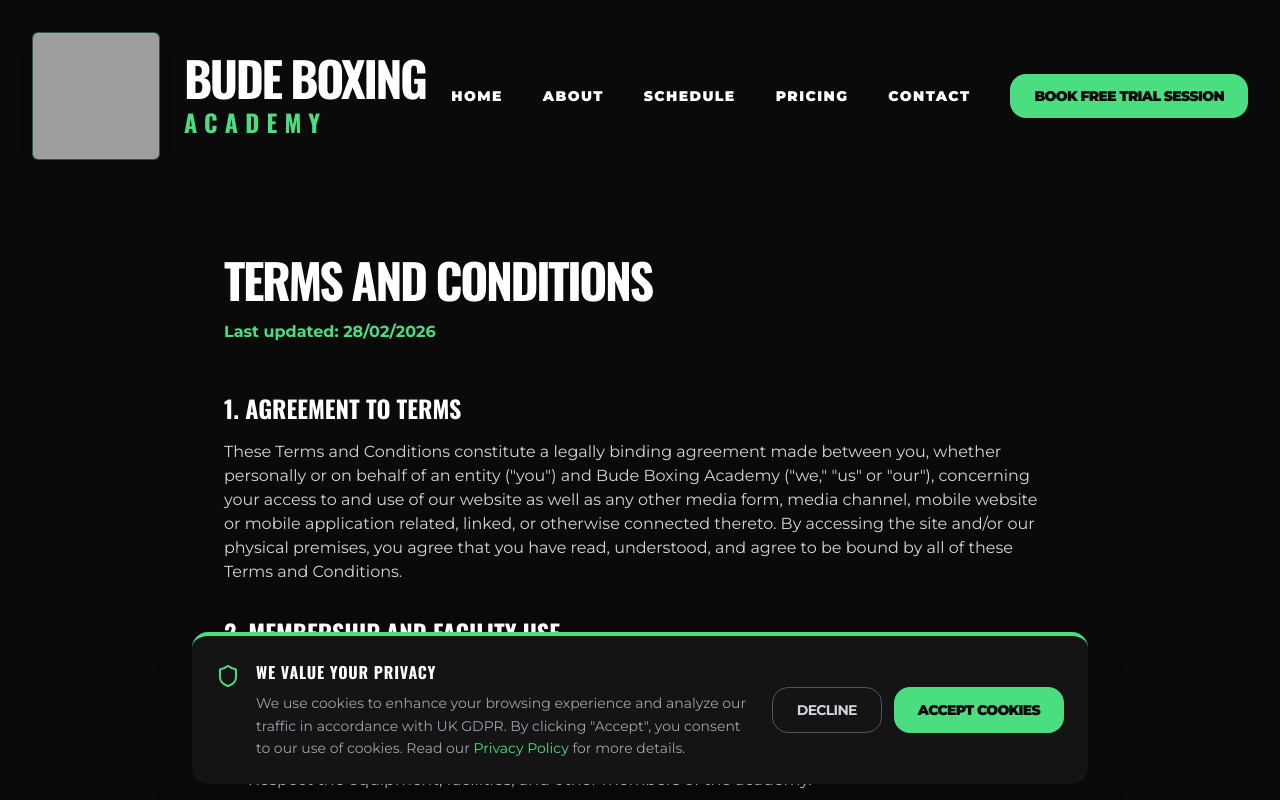
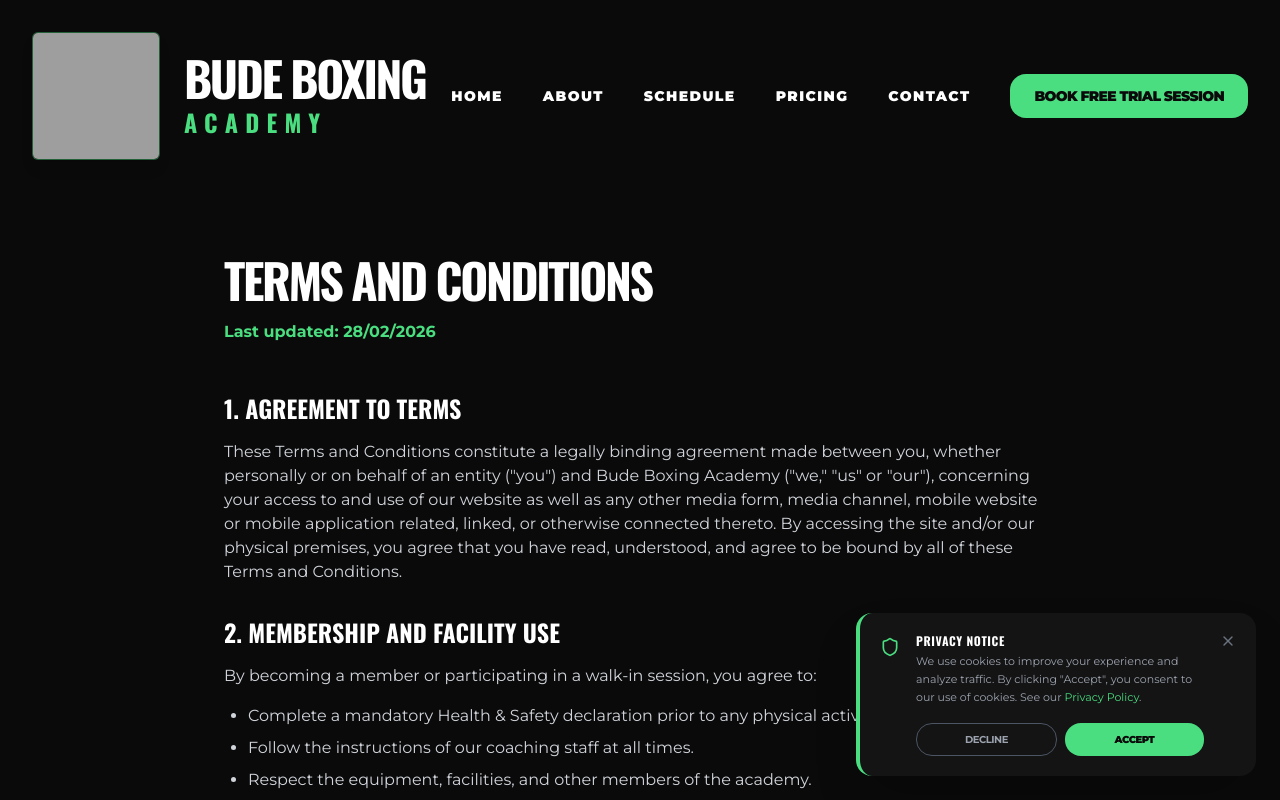
Before and after one commit to LennyBM/bude-boxing-academy, a React (Vite) app: page /#/terms in a window 1280 px wide. Shown: the top 800 px of the page. Built offline with nearby package versions, Linux system fonts and the light colour scheme; grey boxes are pictures that could not be loaded.

Commit message:
Refine Cookie Banner and Hero Video framing for better UX/performance

```diff
--- a/components/CookieBanner.tsx
+++ b/components/CookieBanner.tsx
@@ -28,39 +28,38 @@ const CookieBanner: React.FC = () => {
     if (!isVisible) return null;
 
     return (
-        <div className="fixed bottom-0 left-0 w-full z-50 p-4 pointer-events-none">
-            <div className="max-w-4xl mx-auto bg-brandDarkGrey border-t-4 border-brandGreen p-6 rounded-sm shadow-2xl pointer-events-auto flex flex-col md:flex-row items-start md:items-center justify-between gap-6 transform transition-all translate-y-0">
+        <div className="fixed bottom-0 right-0 z-50 p-4 md:p-6 pointer-events-none w-full md:max-w-md">
+            <div className="bg-brandDarkGrey border-l-4 border-brandGreen p-4 md:p-5 rounded-sm shadow-2xl pointer-events-auto transform transition-all translate-y-0">
                 <div className="flex items-start gap-4">
-                    <Shield className="text-brandGreen flex-shrink-0 mt-1" size={24} />
+                    <Shield className="text-brandGreen flex-shrink-0 mt-1" size={20} />
                     <div>
-                        <h4 className="text-white font-bold uppercase tracking-wider mb-2">We value your privacy</h4>
-                        <p className="text-gray-400 text-sm leading-relaxed">
-                            We use cookies to enhance your browsing experience and analyze our traffic in accordance with UK GDPR.
+                        <h4 className="text-white font-bold uppercase tracking-wider text-xs mb-1">Privacy Notice</h4>
+                        <p className="text-gray-400 text-[11px] leading-relaxed mb-4">
+                            We use cookies to improve your experience and analyze traffic.
                             By clicking "Accept", you consent to our use of cookies.
-                            Read our <Link to="/privacy" className="text-brandGreen hover:underline">Privacy Policy</Link> for more details.
+                            See our <Link to="/privacy" className="text-brandGreen hover:underline">Privacy Policy</Link>.
                         </p>
-                    </div>
-                </div>
-
-                <div className="flex flex-col sm:flex-row gap-3 w-full md:w-auto flex-shrink-0">
+                        <div className="flex gap-2">
                             <button
                                 onClick={declineCookies}
-                        className="px-6 py-3 border border-gray-600 text-gray-300 hover:text-white hover:bg-gray-800 font-bold text-sm rounded-sm uppercase tracking-tighter transition-all"
+                                className="flex-1 px-3 py-2 border border-gray-600 text-gray-400 hover:text-white hover:bg-white/5 font-bold text-[10px] rounded-sm uppercase tracking-tighter transition-all"
                             >
                                 Decline
                             </button>
                             <button
                                 onClick={acceptCookies}
-                        className="px-6 py-3 bg-brandGreen text-brandBlack hover:bg-green-400 font-black text-sm rounded-sm uppercase tracking-tighter transition-all"
+                                className="flex-1 px-3 py-2 bg-brandGreen text-brandBlack hover:bg-green-400 font-black text-[10px] rounded-sm uppercase tracking-tighter transition-all"
                             >
-                        Accept Cookies
+                                Accept
                             </button>
+                        </div>
+                    </div>
                     <button
                         onClick={() => setIsVisible(false)}
-                        className="md:hidden absolute top-4 right-4 text-gray-400 hover:text-white"
+                        className="text-gray-500 hover:text-white transition-colors flex-shrink-0"
                         aria-label="Close"
                     >
-                        <X size={20} />
+                        <X size={16} />
                     </button>
                 </div>
             </div>
--- a/pages/About.tsx
+++ b/pages/About.tsx
@@ -10,7 +10,8 @@ const About: React.FC = () => {
         <div className="absolute inset-0 z-0">
           <video
             src="https://www.dropbox.com/scl/fi/rv2egf4lgzsijxd752yy0/Bude_Boxing_Ac_Promo_01.mp4?rlkey=9g53r85cg9jw4t9qsfqnzdfjf&st=2e2zyz2l&raw=1"
-            className="w-full h-full object-cover opacity-50 grayscale"
+            className="w-full h-full object-cover object-center opacity-50 grayscale"
+            poster="/assets/empty-ring.jpg"
             autoPlay
             loop
             muted
--- a/pages/Home.tsx
+++ b/pages/Home.tsx
@@ -12,7 +12,8 @@ const Home: React.FC = () => {
         <div className="absolute inset-0 z-0">
           <video
             src="https://www.dropbox.com/scl/fi/rv2egf4lgzsijxd752yy0/Bude_Boxing_Ac_Promo_01.mp4?rlkey=9g53r85cg9jw4t9qsfqnzdfjf&st=2e2zyz2l&raw=1"
-            className="w-full h-full object-cover object-[85%_center]"
+            className="w-full h-full object-cover object-center"
+            poster="/assets/empty-ring.jpg"
             autoPlay
             loop
             muted
```
Lines whose indentation alone changed are shown as unchanged.
